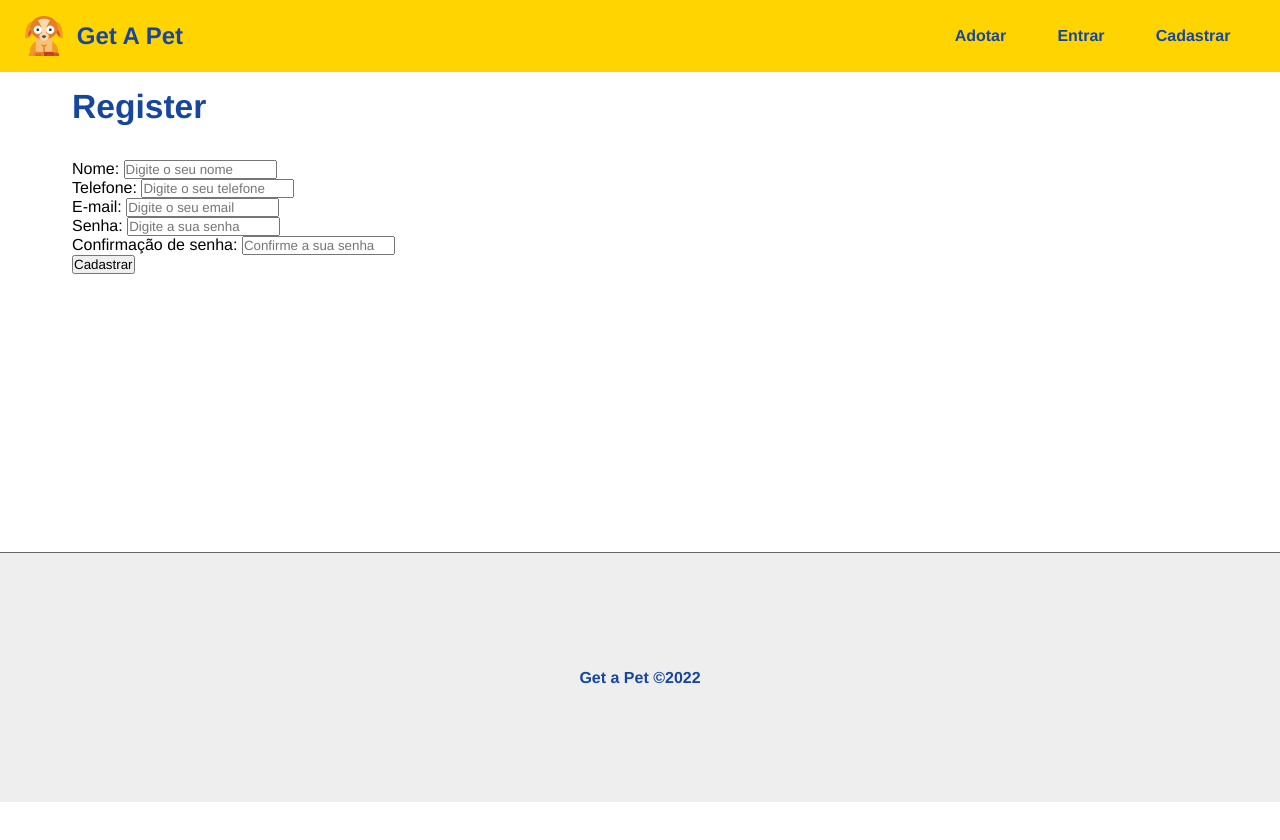
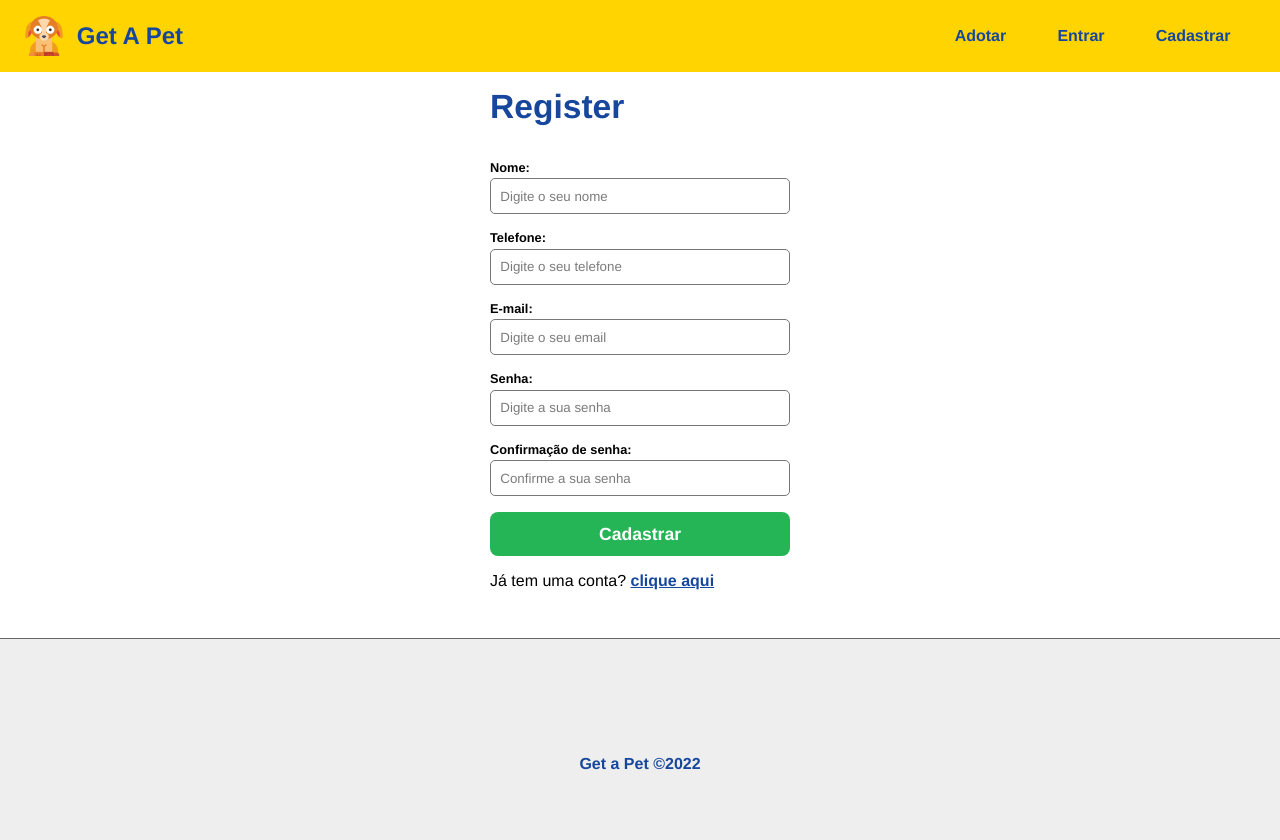
Before and after one commit to rogeritael/get_a_pet, a React (Create React App) app in the folder frontend/: page /register in a window 1280 px wide. Shown: the top 840 px of the page. Before the commit the page ends 802 px from the top, so only its background shows below. Built offline with nearby package versions, Linux system fonts and the light colour scheme.

Commit message:
estilizando formulário e página de registro

```diff
--- /dev/null
+++ b/frontend/src/components/form/Form.module.css
@@ -0,0 +1,32 @@
+.form_container{
+    max-width: 300px;
+    margin: 0 auto;
+    background-color: #fff;
+    border-radius: 15px;
+}
+
+.form_container input[type='submit']{
+    border-radius: 8px;
+    background-color: #25b456;
+    color: #fff;
+    border: none;
+    min-width: 100px;
+    min-height: 2.5em;
+    width: 100%;
+    cursor: pointer;
+    font-size: 1.1em;
+    font-weight: bold;
+}
+
+.form_container input[type='submit']:hover{
+    background-color: #1c8a42;
+}
+
+.form_container p{
+    margin-top: 1em;
+}
+
+.form_container p a{
+    color: #16479d;
+    font-weight: bold;
+}
--- a/frontend/src/components/form/Input.js
+++ b/frontend/src/components/form/Input.js
@@ -2,7 +2,7 @@
 
 function Input({type, text, name, placeholder, handleOnChange, value, multiple}){
     return(
-        <div>
+        <div className={styles.form_control}>
             <label htmlFor={name}> {text}: </label>
             <input
                 type={type}
--- a/frontend/src/components/form/Input.module.css
+++ b/frontend/src/components/form/Input.module.css
@@ -0,0 +1,21 @@
+.form_control {
+    display: flex;
+    flex-direction: column;
+    margin-bottom: 1em;
+}
+
+.form_control label {
+    margin-bottom: .3em;
+    font-weight: bold;
+    font-size: .8em;
+}
+
+.form_control input{
+    padding: .7em;
+    border: 1px solid #777;
+    border-radius: 5px;
+}
+
+.form_control input::placeholder{
+    color: #7b7b7b;
+}
--- a/frontend/src/components/pages/Auth/Register.js
+++ b/frontend/src/components/pages/Auth/Register.js
@@ -1,4 +1,6 @@
 import Input from '../../form/Input';
+import styles from '../../form/Form.module.css';
+import { Link } from 'react-router-dom';
 
 
 function Register(){
@@ -7,7 +9,7 @@
     }
 
     return (
-        <section>
+        <section className={styles.form_container}>
             <h1>Register</h1>
             <form>
                 <Input
@@ -47,6 +49,9 @@
                 />
                 <input type="submit" value="Cadastrar" />
             </form>
+            <p>
+                Já tem uma conta? <Link to="/login">clique aqui</Link>
+            </p>
         </section>
     );
 }
```
